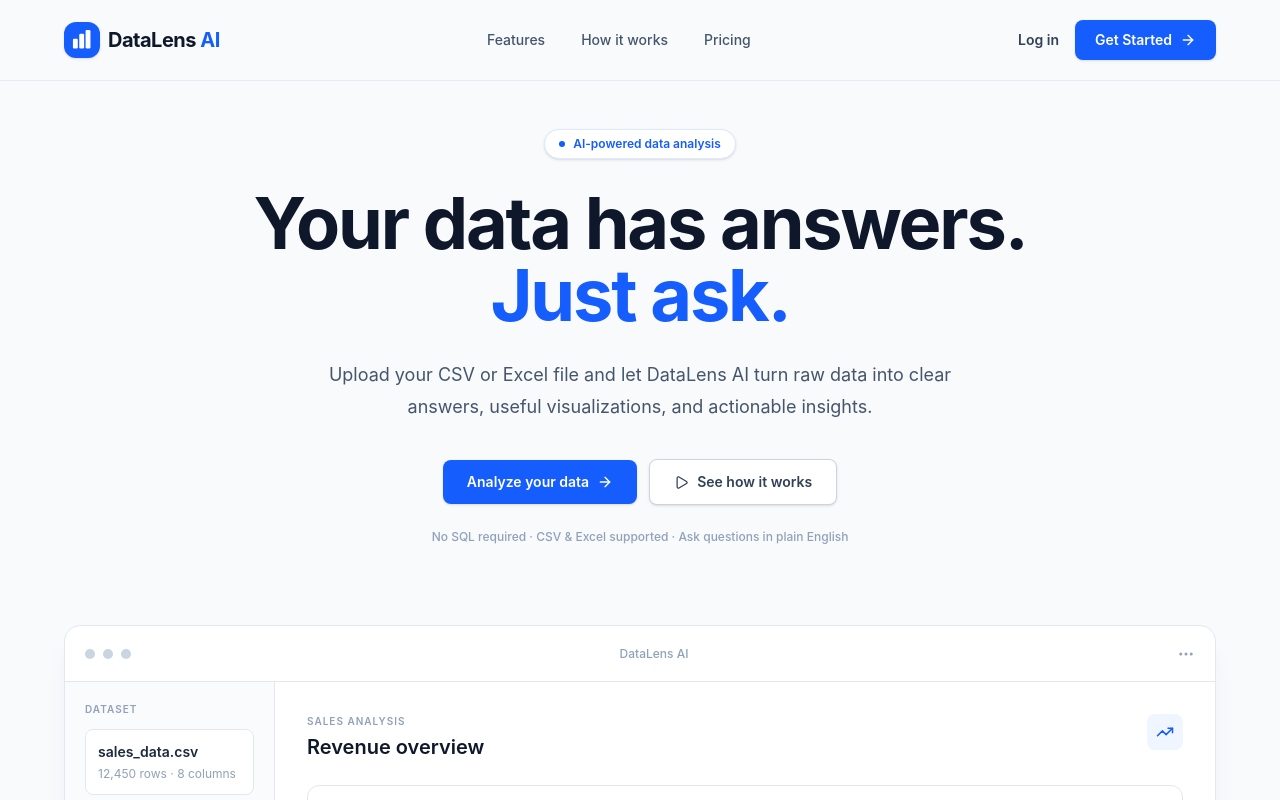
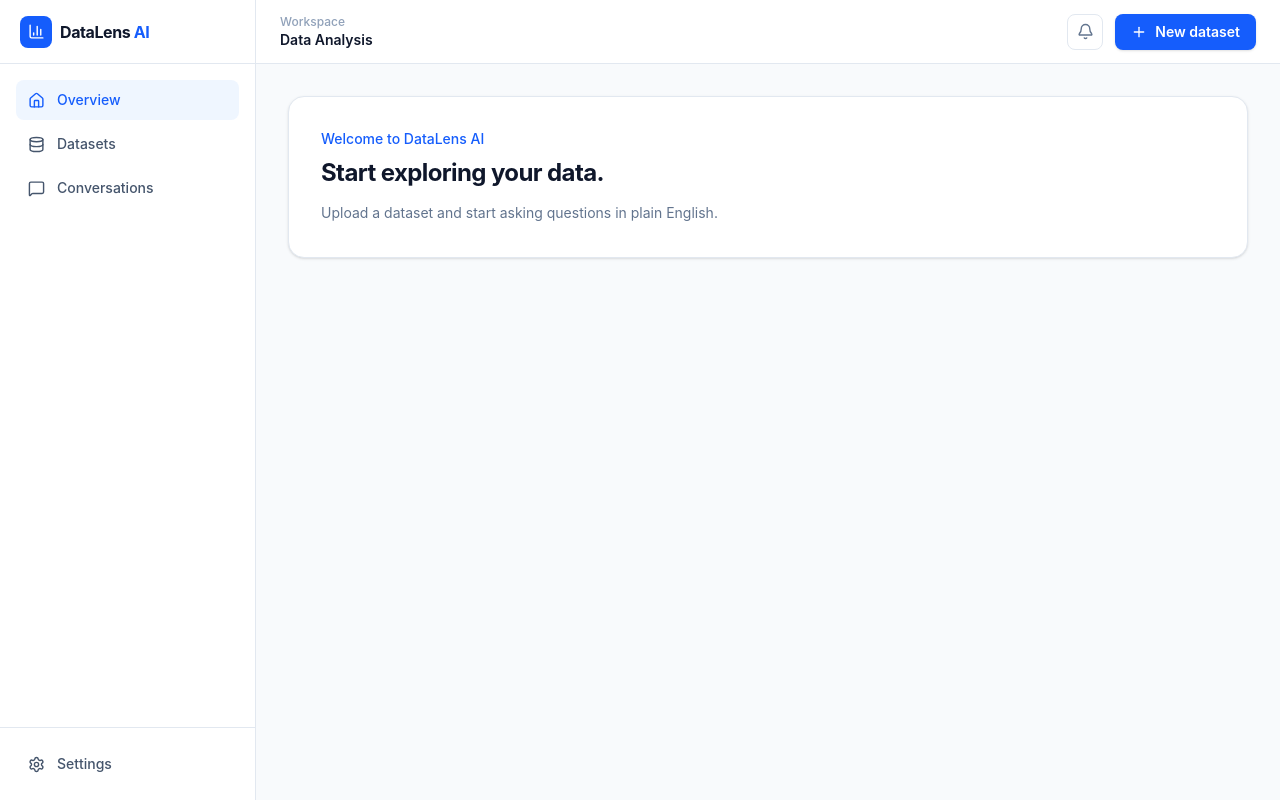
Before and after one commit to Ashutosh-io7/DataLens-AI, a React (Vite) app: page /app in a window 1280 px wide. Shown: the top 800 px of the page. Built offline with nearby package versions, Linux system fonts and the light colour scheme.

Commit message:
Build DataLens AI app shell

```diff
--- a/src/App.jsx
+++ b/src/App.jsx
@@ -1,3 +1,5 @@
+import { BrowserRouter, Routes, Route } from "react-router-dom";
+
 import Navbar from "./components/Navbar";
 import Hero from "./components/Hero";
 import ProductPreview from "./components/ProductPreview";
@@ -6,20 +8,38 @@ import ProductCapabilities from "./components/ProductCapabilities";
 import AIAnalysisPreview from "./components/AIAnalysisPreview";
 import FinalCTA from "./components/FinalCTA";
 import Footer from "./components/Footer";
+import AppShell from "./components/AppShell";
 
-function App() {
+function LandingPage() {
   return (
-    <div className = "min-h-screen bg-slate-50">
+    <div className="min-h-screen overflow-x-hidden bg-slate-50 text-slate-900">
       <Navbar />
+
+        <main>
           <Hero />
           <ProductPreview />
           <HowItWorks />
           <ProductCapabilities />
           <AIAnalysisPreview />
           <FinalCTA />
+        </main>
+
       <Footer />
     </div>
   );
 }
 
+function App() {
+  return (
+    <BrowserRouter>
+      <Routes>
+        <Route path="/" element={<LandingPage/>}/>
+
+        <Route path = "/app" element={<AppShell />}/>
+
+      </Routes>
+    </BrowserRouter>
+  );
+}
+
 export default App;
--- /dev/null
+++ b/src/components/AppShell.jsx
@@ -0,0 +1,60 @@
+import { Bell, Plus } from "lucide-react";
+import AppSidebar from "./AppSidebar";
+
+function AppShell() {
+    return (
+        <div className="flex min-h-screen bg-slate-50">
+            <AppSidebar />
+
+            <div className="flex min-w-0 flex-1 flex-col">
+                {/* Top Bar */}
+                <header className="flex h-16 items-center justify-between border-b border-slate-200 bg-white px-6">
+                    <div>
+                        <p className="text-xs font-medium text-slate-400">
+                            Workspace
+                        </p>
+
+                        <h1 className="text-sm font-semibold text-slate-900">
+                            Data Analysis
+                        </h1>
+                    </div>
+
+                    <div className="flex items-center gap-3">
+                        <button
+                        className="flex h-9 w-9 items-center justify-center rounded-lg border border-slate-200 bg-white text-slate-500 transition hover:bg-slate-50 hover:text-slate-900"
+                        aria-label="Notifications"
+                        >
+                            <Bell size={17}/>
+                        </button>
+
+                        <button className="flex items-center gap-2 rounded-lg bg-blue-600 px-4 py-2 text-sm font-semibold text-white shadow-sm transition hover:bg-blue-700" >
+                            <Plus size={16}/>
+                            New dataset
+                        </button>
+                    </div>
+                </header>
+
+                {/* Main Workspace */}
+                <main className="flex-1 p-6 lg:p-8">
+                    <div className="mx-auto max-w-6xl">
+                        <div className="rounded-2xl border border-slate-200 bg-white p-8 shadow-sm">
+                            <p className="text-sm font-medium text-blue-600">
+                                Welcome to DataLens AI
+                            </p>
+
+                            <h2 className="mt-2 text-2xl font-bold tracking-tight text-slate-900">
+                                Start exploring your data.
+                            </h2>
+
+                            <p className="mt-3 max-w-xl text-sm leading-6 text-slate-500">
+                                Upload a dataset and start asking questions in plain English.
+                            </p>
+                        </div>
+                    </div>
+                </main>
+            </div>
+        </div>
+    )
+}
+
+export default AppShell;
--- /dev/null
+++ b/src/components/AppSidebar.jsx
@@ -0,0 +1,66 @@
+import {
+    BarChart3,
+    Database,
+    Home,
+    MessageSquare,
+    Settings,
+} from "lucide-react";
+
+function AppSidebar() {
+    return (
+        <aside className="hidden w-64 shrink-0 border-r border-slate-200 bg-white lg:flex lg:flex-col">
+            {/* Brand */}
+            <div className="flex h-16 items-center border-b border-slate-200 px-5">
+                <div className="flex items-center gap-2">
+                    <div className="flex h-8 w-8 items-center justify-center rounded-lg bg-blue-600">
+                        <BarChart3 size={17} className="text-white"/>
+                    </div>
+
+                    <span className="text-base font-bold tracking-tight text-slate-900">
+                        DataLens <span className="text-blue-600">AI</span>
+                    </span>
+                </div>
+            </div>
+
+            {/* Navigation */}
+            <nav className="flex-1 space-y-1 p-4">
+                <a
+                href="/app"
+                className="flex items-center gap-3 rounded-lg bg-blue-50 px-3 py-2.5 text-sm font-medium text-blue-600"
+                >
+                    <Home size={17}/>
+                    Overview
+                </a>
+
+                <a
+                href="#"
+                className="flex items-center gap-3 rounded-lg px-3 py-2.5 text-sm font-medium text-slate-600 transition hover:bg-slate-50 hover:text-slate-900"
+                >
+                    <Database size={17}/>
+                    Datasets
+                </a>
+
+                <a
+                href="#"
+                className="flex items-center gap-3 rounded-lg px-3 py-2.5 text-sm font-medium text-slate-600 transition hover:bg-slate-50 hover:text-slate-900"
+                >
+                    <MessageSquare size={17}/>
+                    Conversations
+                </a>
+            </nav>
+
+            {/* Bottom */}
+            <div className="border-t border-slate-200 p-4">
+                <a
+                href="#"
+                className="flex items-center gap-3 rounded-lg px-3 py-2.5 text-sm font-medium text-slate-600 transition hover:bg-slate-50 hover:text-slate-900"
+                >
+                    <Settings size={17}/>
+                    Settings
+                </a>
+            </div>
+        </aside>
+    )
+}
+
+export default AppSidebar;
```
Lines whose indentation alone changed are shown as unchanged.
